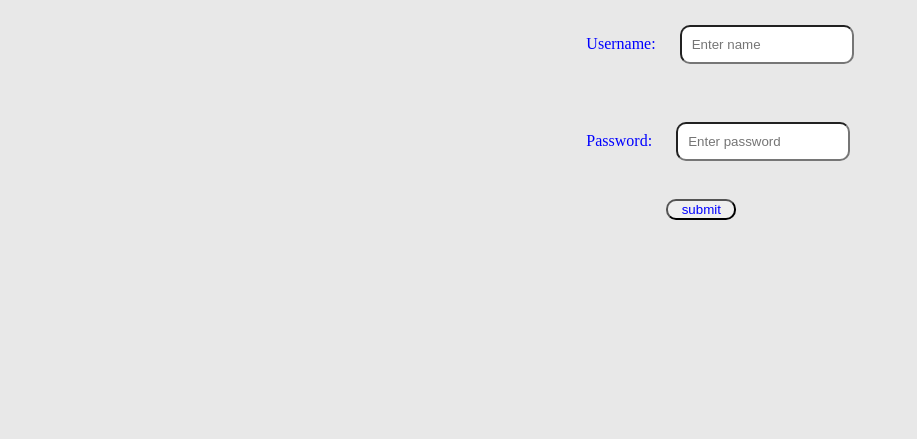
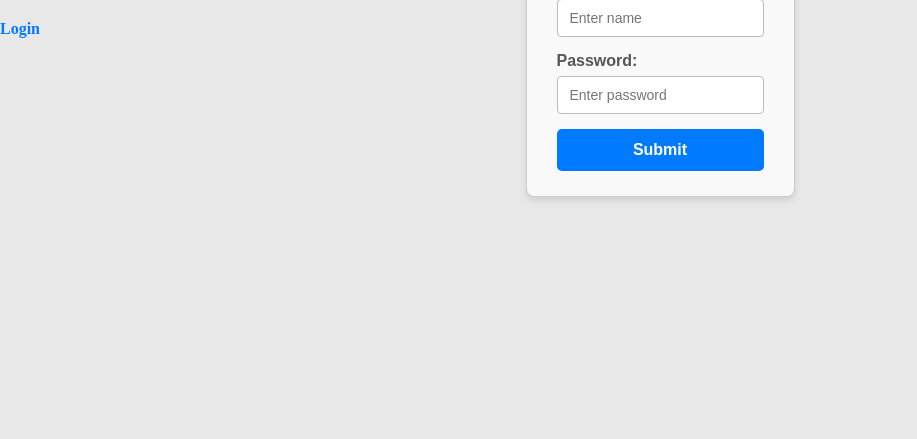
Before and after one commit to Ruthvik08/BMS, a plain HTML site: page Login.html in a window 1280 px wide. Shown: the part 361-800 px from the top of the page, without its empty margins (0-917 px from the left). Drawn offline with Linux system fonts and the light colour scheme.

Commit message:
changes ui

```diff
--- a/Login.html
+++ b/Login.html
@@ -7,15 +7,18 @@
       <link rel="stylesheet" href="style.css"/>
 </head>
 <body>
+  <a href="/login" class="login-link">Login</a>
+
   <form action="/submit" method="post">
-        <h2>LoginPage</h2>
+    <h2>Login Page</h2>
+
     <label>Username:</label>
     <input type="text" name="name" placeholder="Enter name" required><br>
-        <br>
+
     <label>Password:</label>
     <input type="password" name="pword" placeholder="Enter password" required><br>
-        <br>
-        <button>submit</button>
+
+    <button type="submit">Submit</button>
   </form>
 
 </body>
--- a/style.css
+++ b/style.css
@@ -42,83 +42,100 @@ body {
   z-index: 2;
 }
 
-/* .icon {
-  width: 60px;
-  height: 60px;
-  position: absolute;
+.icon {
+  width: 70px;
+  height: 70px;
   display: none;
-  text-align: center;
-} */
- .icon {
-  width: 60px; /* Adjust size as needed */
-  height: 60px;
-  position: absolute;
-  top: 50%;
-  left: 50%;
-  transform: translate(-50%, -50%); /* ✅ Center it */
-  display: none;
-  text-align: center;
 }
-
 
 .off-icon {
   display: block;
 }
 
-input:checked ~ .circle .off-icon {
+input:checked + .circle .off-icon {
   display: none;
 }
 
-input:checked ~ .circle .on-icon {
+input:checked + .circle .on-icon {
   display: block;
 }
 
 
-/* body{
 
-    width: 300px;
-    margin-left: 400px;
-} */
- .login-link {
-  position: absolute;
-  top: 10px;
-  right: 100px;
-  background-color: #007bff;
-  color: white;
-  padding: 8px 16px;
+.login-link {
+  display: inline-block;
+  margin-bottom: 20px;
+  font-weight: bold;
+  color: #007BFF;
   text-decoration: none;
-  border-radius: 5px;
-  font-family: sans-serif;
+  font-size: 16px;
+  transition: color 0.3s ease;
 }
 
 .login-link:hover {
+  color: #0056b3;
+  text-decoration: underline;
+}
+form {
+  max-width: 320px;
+  margin: 0 auto;
+  padding: 25px 30px;
+  border: 1px solid #ccc;
+  border-radius: 8px;
+  background-color: #f9f9f9;
+  box-shadow: 0 4px 6px rgba(0,0,0,0.1);
+}
+
+/* Heading style */
+form h2 {
+  text-align: center;
+  margin-bottom: 20px;
+  font-family: Arial, sans-serif;
+  color: #333;
+}
+
+/* Labels */
+form label {
+  display: block;
+  margin-bottom: 6px;
+  font-weight: 600;
+  color: #555;
+  font-family: Arial, sans-serif;
+}
+
+/* Input fields */
+form input[type="text"],
+form input[type="password"] {
+  width: 100%;
+  padding: 10px 12px;
+  margin-bottom: 15px;
+  border: 1px solid #bbb;
+  border-radius: 4px;
+  font-size: 14px;
+  box-sizing: border-box;
+  transition: border-color 0.3s ease;
+}
+
+form input[type="text"]:focus,
+form input[type="password"]:focus {
+  border-color: #007BFF;
+  outline: none;
+}
+
+/* Submit button */
+form button[type="submit"] {
+  width: 100%;
+  padding: 12px;
+  background-color: #007BFF;
+  border: none;
+  color: white;
+  font-size: 16px;
+  font-weight: bold;
+  border-radius: 5px;
+  cursor: pointer;
+  transition: background-color 0.3s ease;
+}
+
+form button[type="submit"]:hover {
   background-color: #0056b3;
 }
-form{
-
-    margin-left: 180px;
-    margin-top: 80px;
-
-}
-h2{
-    color: blue;
-    margin-left:50px;
-}
-input{
-   margin: 20px;
-   width: 150px;
-   padding: 10px;
-   border: 1px soild black;
-   border-radius: 10px;
-}
-label{
-    color: blue;
-}
- button{
-     color: blue;
-      border: 1px soild black;
-      border-radius: 10px;
-      width:70px;
-      margin-left:80px ;
-      cursor: pointer;
-    }
```
Also changed, not shown: index.html (+8 -7 lines). Lines whose indentation alone changed are shown as unchanged.
